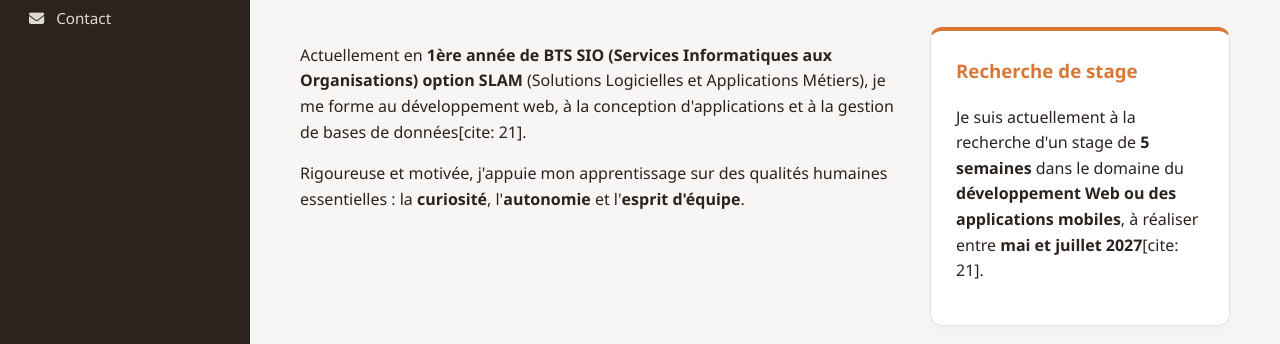
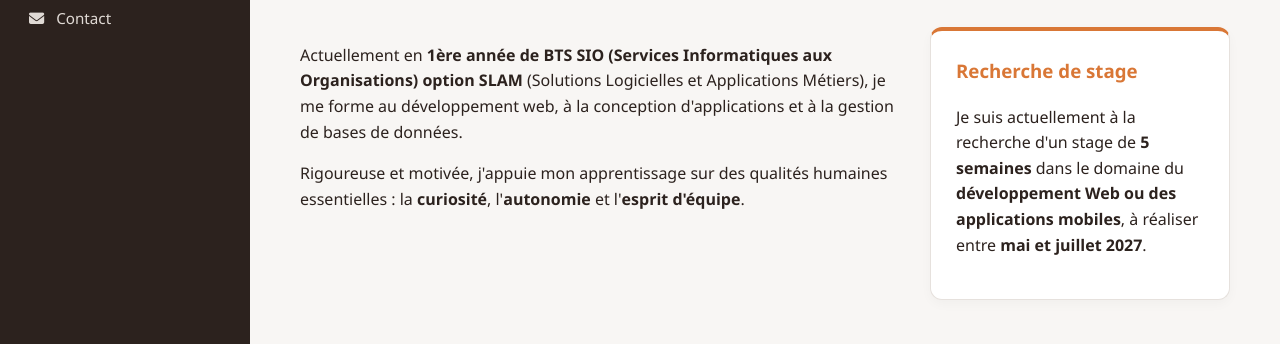
Before and after one commit to c-dambrine/Portfolio, a plain HTML site: page index.html in a window 1280 px wide. Shown: the part 456-800 px from the top of the page. Drawn offline with nearby package versions, Linux system fonts and the light colour scheme.

Commit message:
Modifications

```diff
--- a/index.html
+++ b/index.html
@@ -282,12 +282,12 @@
             </div>
             <div class="profil-grid">
                 <div>
-                    <p>Actuellement en <strong>1ère année de BTS SIO (Services Informatiques aux Organisations) option SLAM</strong> (Solutions Logicielles et Applications Métiers), je me forme au développement web, à la conception d'applications et à la gestion de bases de données[cite: 21].</p>
+                    <p>Actuellement en <strong>1ère année de BTS SIO (Services Informatiques aux Organisations) option SLAM</strong> (Solutions Logicielles et Applications Métiers), je me forme au développement web, à la conception d'applications et à la gestion de bases de données.</p>
                     <p>Rigoureuse et motivée, j'appuie mon apprentissage sur des qualités humaines essentielles : la <strong>curiosité</strong>, l'<strong>autonomie</strong> et l'<strong>esprit d'équipe</strong>.</p>
                 </div>
                 <div class="stage-box">
                     <h3>Recherche de stage</h3>
-                    <p>Je suis actuellement à la recherche d'un stage de <strong>5 semaines</strong> dans le domaine du <strong>développement Web ou des applications mobiles</strong>, à réaliser entre <strong>mai et juillet 2027</strong>[cite: 21].</p>
+                    <p>Je suis actuellement à la recherche d'un stage de <strong>5 semaines</strong> dans le domaine du <strong>développement Web ou des applications mobiles</strong>, à réaliser entre <strong>mai et juillet 2027</strong>.</p>
                 </div>
             </div>
         </section>
```
